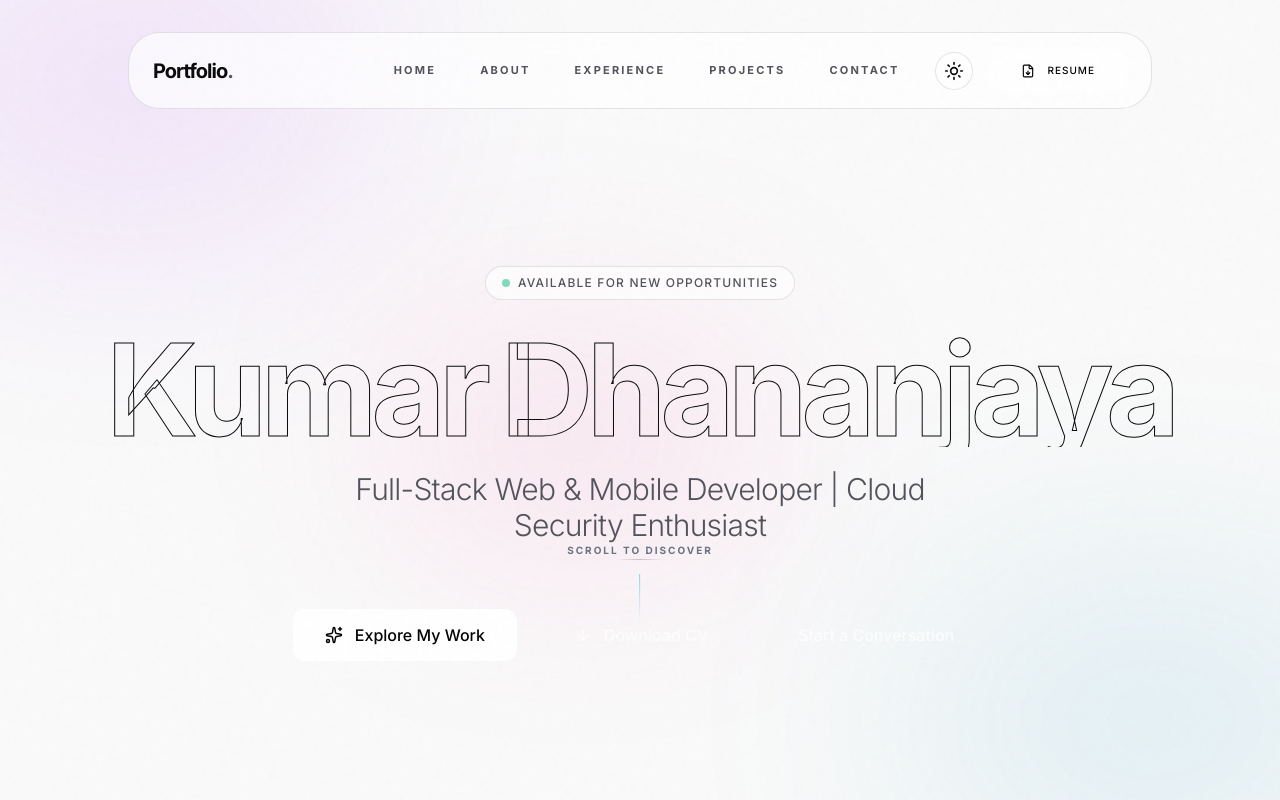
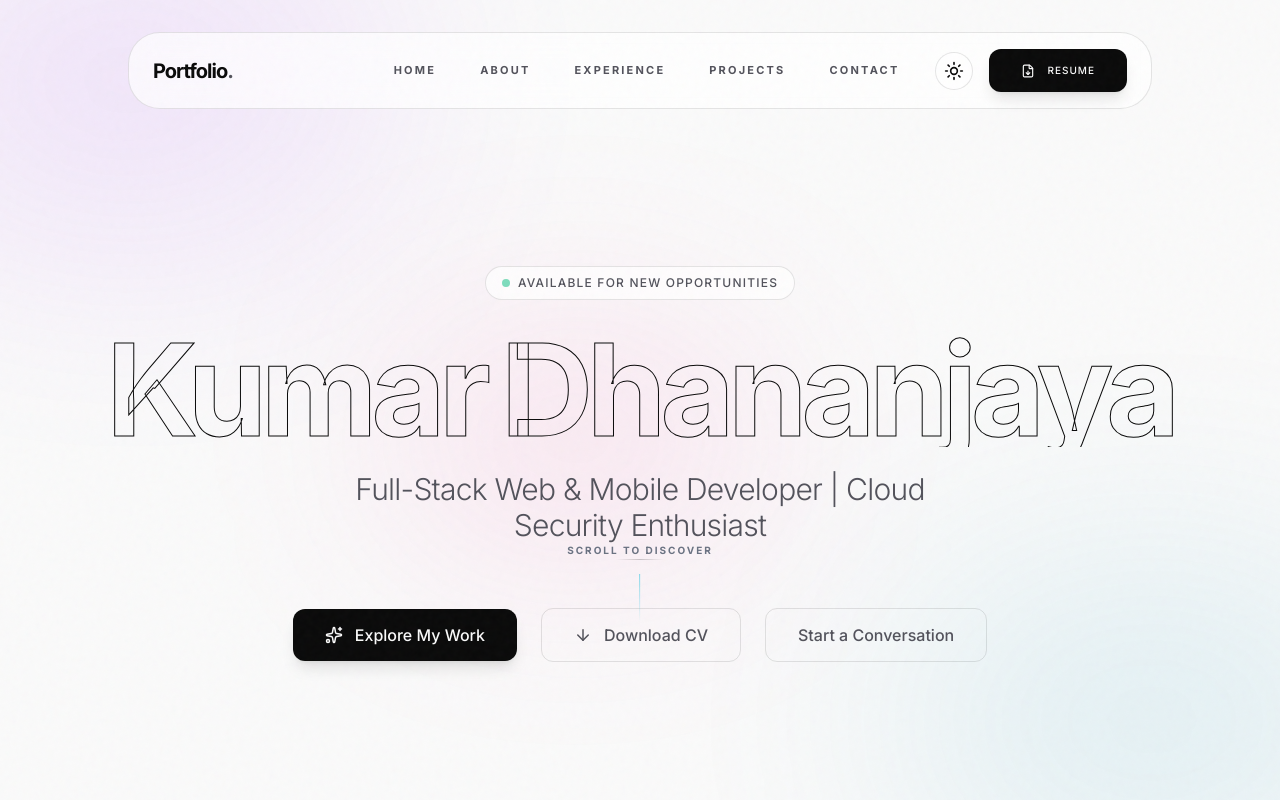
Before and after one commit to KumarDhananjaya/portfolio-new, a Next.js app: page / in a window 1280 px wide. Shown: the top 800 px of the page. Built offline with nearby package versions, Linux system fonts and the light colour scheme.

Commit message:
style: update Button variants to use semantic theme colors

```diff
--- a/components/ui/Button.tsx
+++ b/components/ui/Button.tsx
@@ -27,15 +27,15 @@ export const Button: React.FC<ButtonProps> = ({
 
     const variants = {
         primary:
-            'bg-white text-black shadow-[0_0_20px_rgba(255,255,255,0.1)] ' +
-            'hover:shadow-[0_0_30px_rgba(255,255,255,0.2)] active:scale-95',
+            'bg-foreground text-background shadow-lg shadow-foreground/10 ' +
+            'hover:shadow-xl hover:shadow-foreground/20 active:scale-95',
 
         secondary:
-            'glass hover:glass-dark text-white active:scale-95',
+            'glass hover:glass-dark text-foreground active:scale-95',
 
         outline:
-            'border border-white/10 text-white/80 hover:text-white hover:border-white/30 ' +
-            'hover:bg-white/5 active:scale-95',
+            'border border-border text-muted hover:text-foreground hover:border-foreground/30 ' +
+            'hover:bg-foreground/5 active:scale-95',
     };
 
     const MotionA = motion.a;
```
